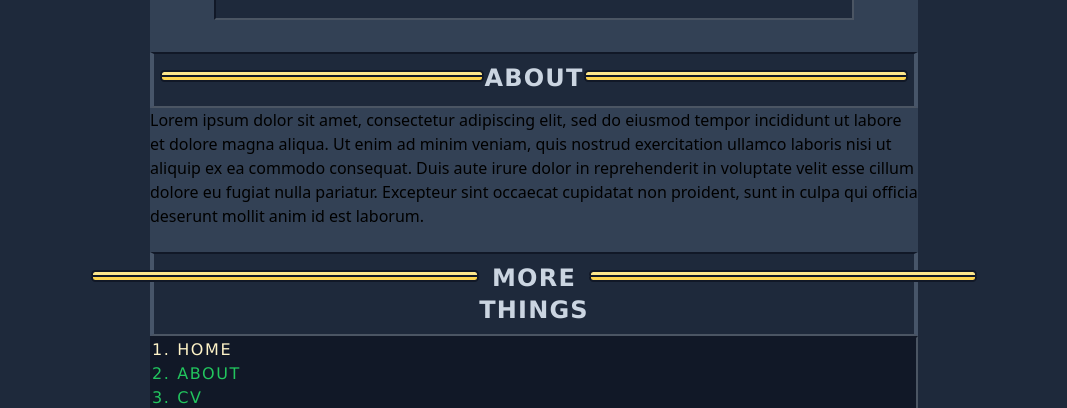
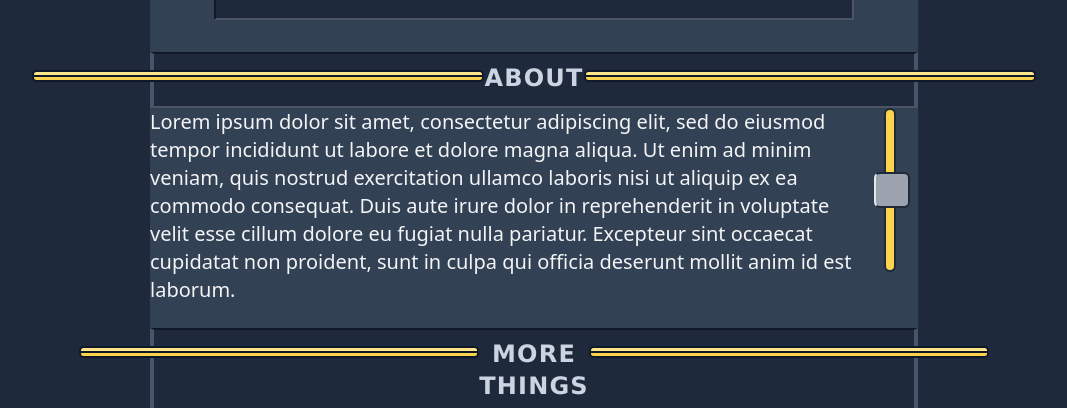
Before and after one commit to hallvaaw/winamp, a Vue app: page / in a window 1280 px wide. Shown: the part 275-683 px from the top of the page, without its empty margins (106-1173 px from the left). Built offline with nearby package versions, Linux system fonts and the light colour scheme.

Commit message:
added icon frames

```diff
--- a/src/App.vue
+++ b/src/App.vue
@@ -3,7 +3,7 @@
         <header class="container flex flex-row mx-auto text-center justify-center px-64">
             <div class="flex flex-col my-4">
                 <div class="bg-amber-200 border-2 border-b-[1px] rounded-t-xl rounded-b border-gray-900 px-40 h-2"></div>
-                <div class="bg-amber-300 border-2 border-t-[1px] rounded-b-xl rounded-t border-gray-900 px-40] h-2"></div>
+                <div class="bg-amber-300 border-2 border-t-[1px] rounded-b-xl rounded-t border-gray-900 px-40 h-2"></div>
             </div>
             <h1 class="text-slate-300 text-2xl font-bold tracking-wider font-['Verdana'] pt-2">HALLVARD A. WÆHLER</h1>
             <div class="flex flex-col my-4">
@@ -28,28 +28,35 @@
                 <div class="bg-slate-800 border-2 border-gray-600 border-t-gray-900 border-l-gray-900 h-8 mx-16 my-8"></div>
         <div class="container flex flex-row bg-slate-800 border-2 border-x-4 border-gray-600 border-t-gray-900 border-x-slate-600 mx-auto text-center justify-center pb-2">
             <div class="flex flex-col my-4">
-                <div class="bg-amber-200 border-2 border-b-[1px] rounded-t-xl rounded-b border-gray-900 px-40 h-1.5"></div>
-                <div class="bg-amber-300 border-2 border-t-[1px] rounded-b-xl rounded-t border-gray-900 px-40 h-1.5"></div>
+                <div class="bg-amber-200 border-2 border-b-[1px] rounded-t-xl rounded-b border-gray-900 px-56 h-1.5"></div>
+                <div class="bg-amber-300 border-2 border-t-[1px] rounded-b-xl rounded-t border-gray-900 px-56 h-1.5"></div>
             </div>
             <h1 class="text-slate-300 text-2xl font-bold tracking-wider font-['Verdana'] pt-2">ABOUT</h1>
             <div class="flex flex-col my-4">
-                <div class="bg-amber-200 border-2 border-b-[1px] rounded-t-xl rounded-b border-gray-900 px-40 h-1.5"></div>
-                <div class="bg-amber-300 border-2 border-t-[1px] rounded-b-xl rounded-t border-gray-900 px-40 h-1.5"></div>
+                <div class="bg-amber-200 border-2 border-b-[1px] rounded-t-xl rounded-b border-gray-900 px-56 h-1.5"></div>
+                <div class="bg-amber-300 border-2 border-t-[1px] rounded-b-xl rounded-t border-gray-900 px-56 h-1.5"></div>
             </div>
         </div>
                 <div class="flex flex-row justify-left bg-slate-700 mb-6">
-                    <p>Lorem ipsum dolor sit amet, consectetur adipiscing elit, sed do eiusmod tempor incididunt ut labore et dolore magna aliqua. Ut enim ad minim veniam, quis nostrud exercitation ullamco laboris nisi ut aliquip ex ea commodo consequat. Duis aute irure dolor in reprehenderit in voluptate velit esse cillum dolore eu fugiat nulla pariatur. Excepteur sint occaecat cupidatat non proident, sunt in culpa qui officia deserunt mollit anim id est laborum.</p>
+                    <p class="text-xl text-gray-100">Lorem ipsum dolor sit amet, consectetur adipiscing elit, sed do eiusmod tempor incididunt ut labore et dolore magna aliqua. Ut enim ad minim veniam, quis nostrud exercitation ullamco laboris nisi ut aliquip ex ea commodo consequat. Duis aute irure dolor in reprehenderit in voluptate velit esse cillum dolore eu fugiat nulla pariatur. Excepteur sint occaecat cupidatat non proident, sunt in culpa qui officia deserunt mollit anim id est laborum.</p>
+                    <div class="flex flex-row">
+                        <div class="items-center mx-2">
+                            <div class="bg-amber-300 h-16 w-3 border-2 rounded-t-xl border-gray-800 border-b-0 ml-2.5"></div>
+                            <div class="bg-gray-400 h-9 w-9 border-2 rounded-md border-gray-800 border-l-gray-200"></div>
+                            <div class="bg-amber-300 h-16 w-3 border-2 rounded-b-xl border-gray-800 border-t-0 ml-2.5"></div>
+                        </div>
+                    </div>
                 </div>
             </section>
         <div class="container flex flex-row border-y-2 border-x-4 border-x-slate-600 border-b-gray-600 border-t-gray-900 mx-auto text-center justify-center pb-2">
             <div class="flex flex-col my-4">
-                <div class="bg-amber-200 border-2 border-b-[1px] rounded-t-xl rounded-b border-gray-900 px-48 h-1.5"></div>
-                <div class="bg-amber-300 border-2 border-t-[1px] rounded-b-xl rounded-t border-gray-900 px-48 h-1.5"></div>
+                <div class="bg-amber-200 border-2 border-b-[1px] rounded-t-xl rounded-b border-gray-900 px-[198px] h-1.5"></div>
+                <div class="bg-amber-300 border-2 border-t-[1px] rounded-b-xl rounded-t border-gray-900 px-[198px] h-1.5"></div>
             </div>
             <h1 class="text-slate-300 text-2xl font-bold tracking-wider font-['Verdana'] pt-2">MORE THINGS</h1>
             <div class="flex flex-col my-4">
-                <div class="bg-amber-200 border-2 border-b-[1px] rounded-t-xl rounded-b border-gray-900 px-48 h-1.5"></div>
-                <div class="bg-amber-300 border-2 border-t-[1px] rounded-b-xl rounded-t border-gray-900 px-48 h-1.5"></div>
+                <div class="bg-amber-200 border-2 border-b-[1px] rounded-t-xl rounded-b border-gray-900 px-[198px] h-1.5"></div>
+                <div class="bg-amber-300 border-2 border-t-[1px] rounded-b-xl rounded-t border-gray-900 px-[198px] h-1.5"></div>
             </div>
         </div>
             <section id="bottom" class="flex flex-col bg-slate-800 min-h-screen">
```
